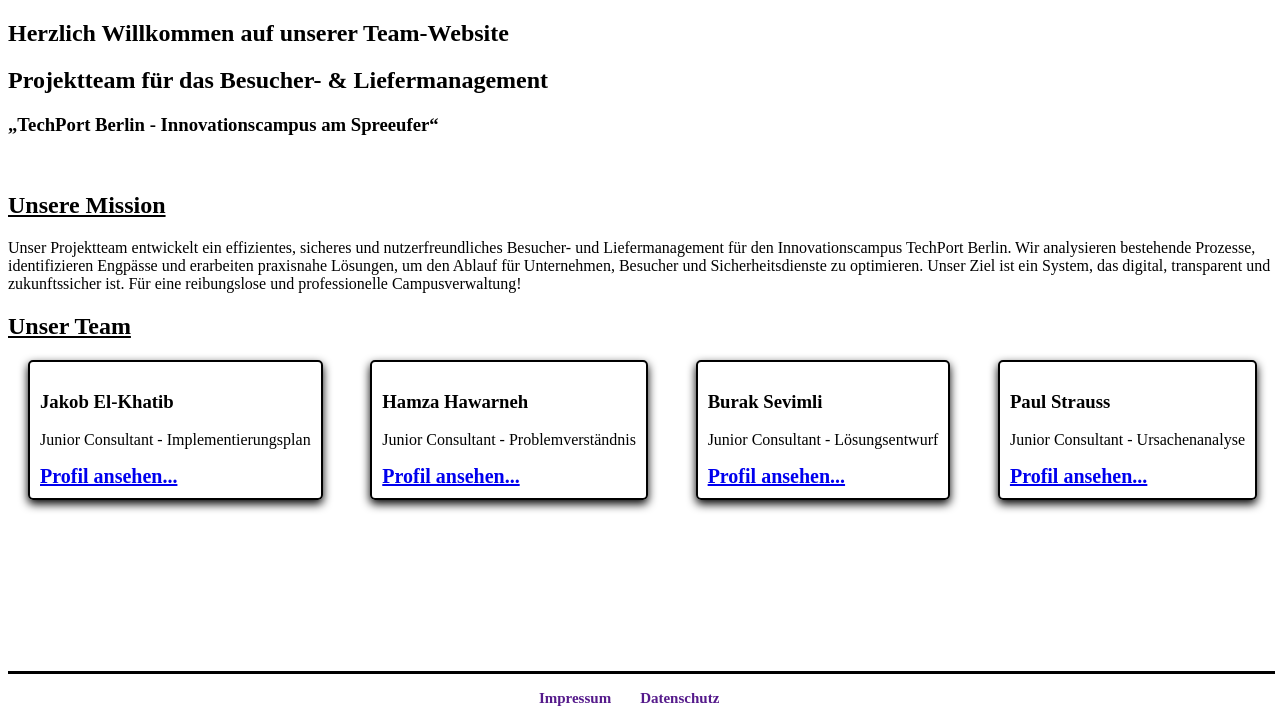
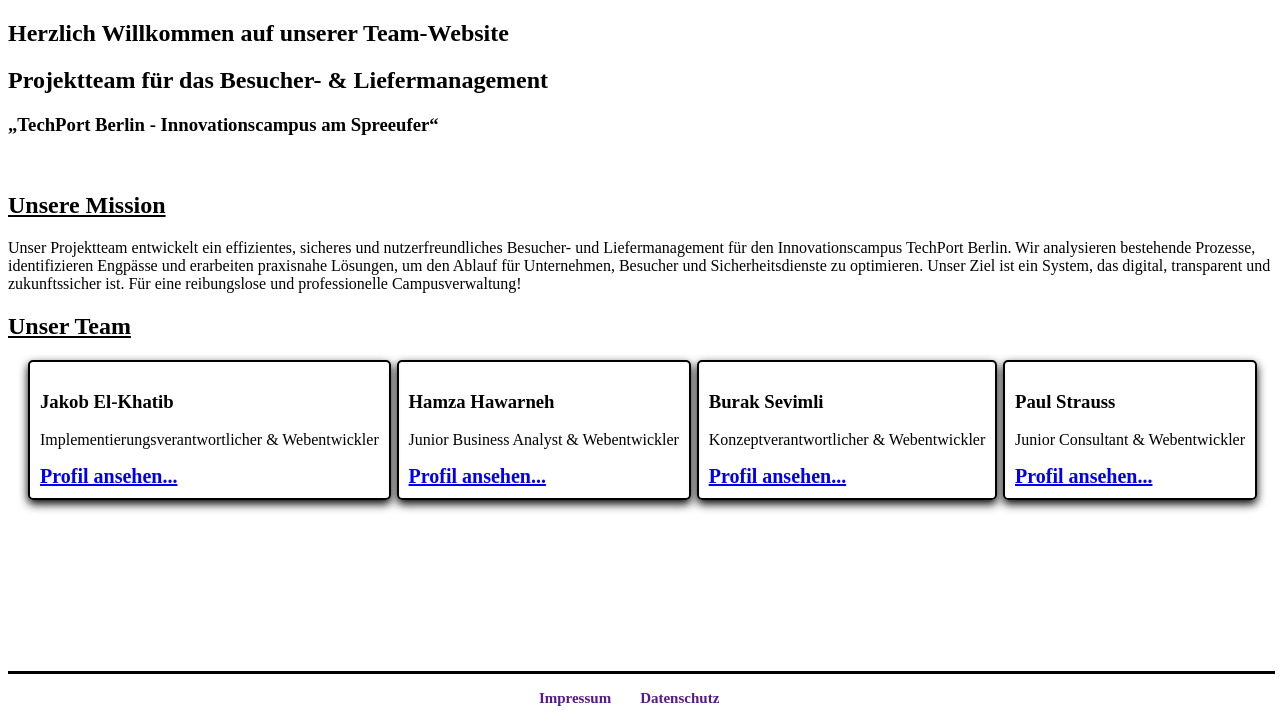
Before and after one commit to Burak92/projekt-team-website, a plain HTML site: page index.html in a window 1280 px wide. Shown: the part 78-800 px from the top of the page. Drawn offline with Linux system fonts and the light colour scheme.

Commit message:
Anpassung der Rollenbezeichnung in index.html
Updated team member roles and titles in the HTML.

```diff
--- a/index.html
+++ b/index.html
@@ -45,25 +45,25 @@
 
         <article>
             <h3>Jakob El-Khatib</h3>
-            <p>Junior Consultant - Implementierungsplan</p>
+            <p>Implementierungsverantwortlicher & Webentwickler</p>
             <a class="profil" href="team/jakob.html">Profil ansehen...</a>
         </article>
 
         <article>
             <h3>Hamza Hawarneh</h3>
-            <p>Junior Consultant - Problemverständnis</p>
+            <p>Junior Business Analyst & Webentwickler</p>
             <a class="profil" href="team/hamza.html">Profil ansehen...</a>
         </article>
 
         <article>
             <h3>Burak Sevimli</h3>
-            <p>Junior Consultant - Lösungsentwurf</p>
+            <p>Konzeptverantwortlicher & Webentwickler</p>
             <a class="profil" href="team/burak.html">Profil ansehen...</a>
         </article>
 
         <article>
             <h3>Paul Strauss</h3>
-            <p>Junior Consultant - Ursachenanalyse</p>
+            <p>Junior Consultant & Webentwickler</p>
             <a class="profil" href="team/paul.html">Profil ansehen...</a>
         </article>
 
```
